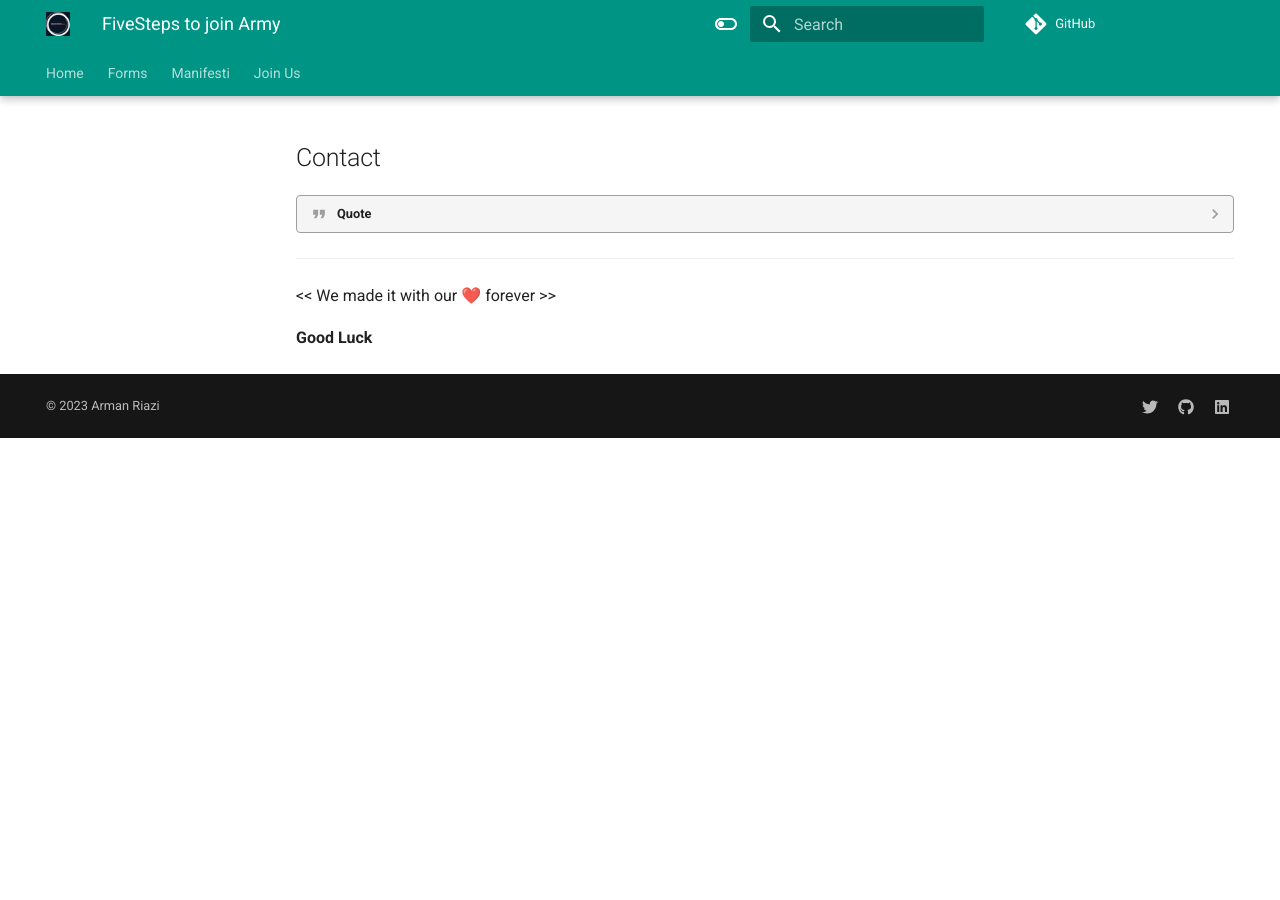
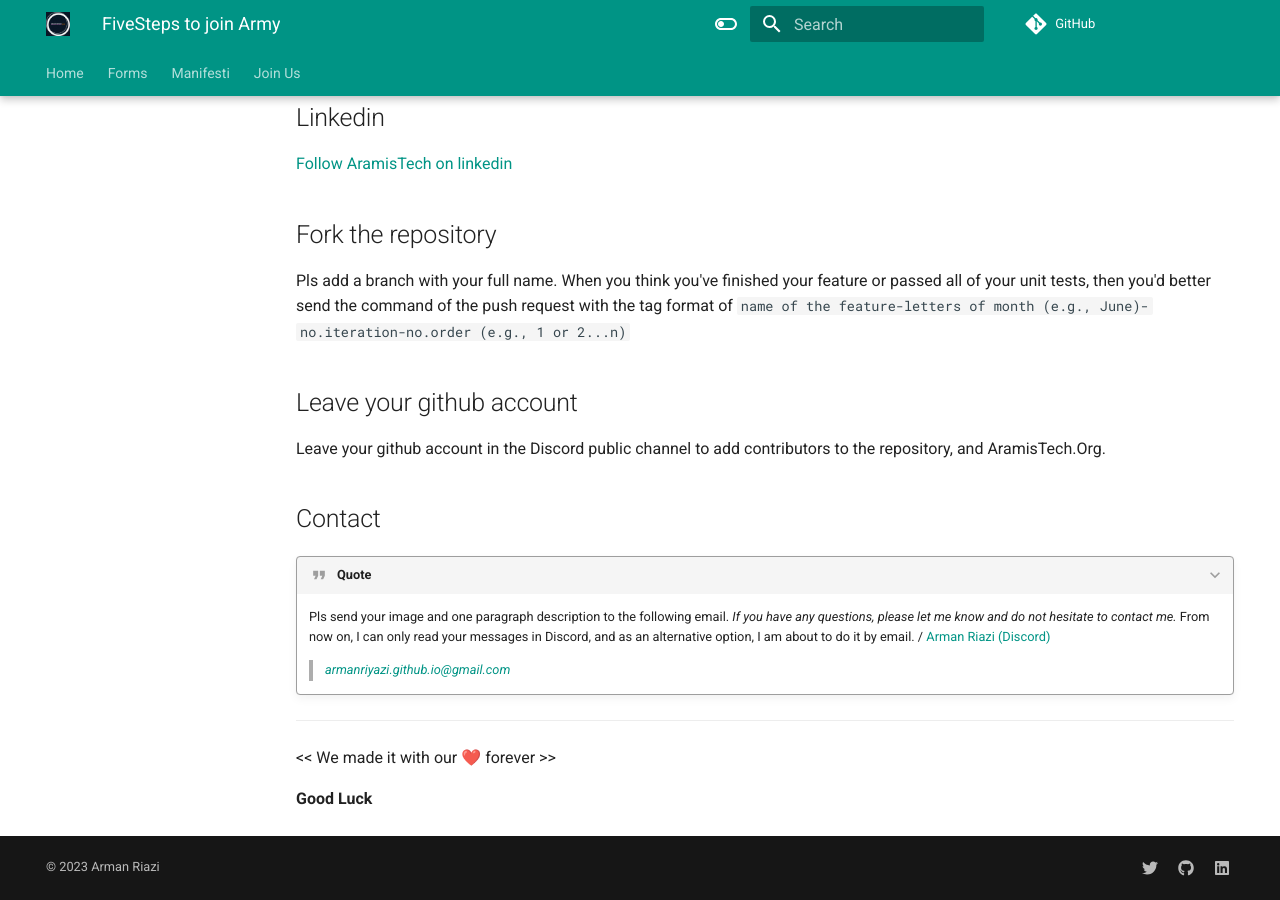
Before and after one commit to 21crickets/21crickets.github.io, an MkDocs documentation site: the page built from docs/career/steps-to-join.md, in a window 1280 px wide and 900 px high, scrolled down 2491 px. Built offline with MkDocs 1.6.1 and Material for MkDocs 9.7.7, drawn with Linux system fonts in a browser that asks for light colours; before the commit the page ends 2929 px from its top, so only the background shows below that.

Commit message:
Update steps-to-join.md

```diff
--- a/docs/career/steps-to-join.md
+++ b/docs/career/steps-to-join.md
@@ -21,29 +21,43 @@
 
 `Discord-NFT-Music-UI`
   [Invitation Link](https://discord.gg/4pj3UddZ)
+
   [Discord public channel](https://discordapp.com/channels/1119077618835259462/1119077928706244648)
+
 `Discord-NFT-Music-Backend`
   [Invitation Link](https://discord.gg/wdsDpgen)
+
   [Discord public channel](https://discordapp.com/channels/1119077618835259462/1120402380274540554)
+
 `Discord-NFT-Music-Blockchain`
   [Invitation Link](https://discord.gg/HnAGEP4C)
+
   [Discord public channel](https://discordapp.com/channels/1119077618835259462/1120404988473118752)
+
 `Discord-NFT-Music-COO`
   [Invitation Link](https://discord.gg/eyy6wdfR)
+
   [Discord public channel](https://discordapp.com/channels/1119077618835259462/1120439694853947603)
+
 `Discord-NFT-Music-CFO`
   [Invitation Link](https://discord.gg/5EQfbXuA)
+
   [Discord public channel](https://discordapp.com/channels/1119077618835259462/1120443154278125569)
+
 `Discord-NFT-Music-CMO`
   [Invitation Link](https://discord.gg/fUPYY7Z5)
+
   [Discord public channel](https://discordapp.com/channels/1119077618835259462/1120441029544398988)
+
 
 `Telegram Public Channel`
   [Channel](https://t.me/mfs_nft_music)
+
   [Invite link of channel](https://t.me/+bZwYECRJCNBiNmFk)
 
 `Telegram Public Group`
   [Group](https://t.me/public_mfs_nft_music)
+
   [Invite link of group](https://t.me/+3wIB03SJbnMzODhk)
 
 ## Check the project out
@@ -83,11 +97,11 @@
 
 ## Contact
 
-??? quote
+???+ quote
 
     Pls send your image and one paragraph description to the following email.
     *If you have any questions, please let me know and do not hesitate to contact me.*
-    From now on, I can only read your messages in Discord, and as an alternative option, I am about to do it by email.
+    From now on, I can only read your messages in Discord, and as an alternative option, I am about to do it by email.     /
     [Arman Riazi (Discord)](armanriyazi.github.io#5111)
     > *armanriyazi.github.io@gmail.com*
 
```
